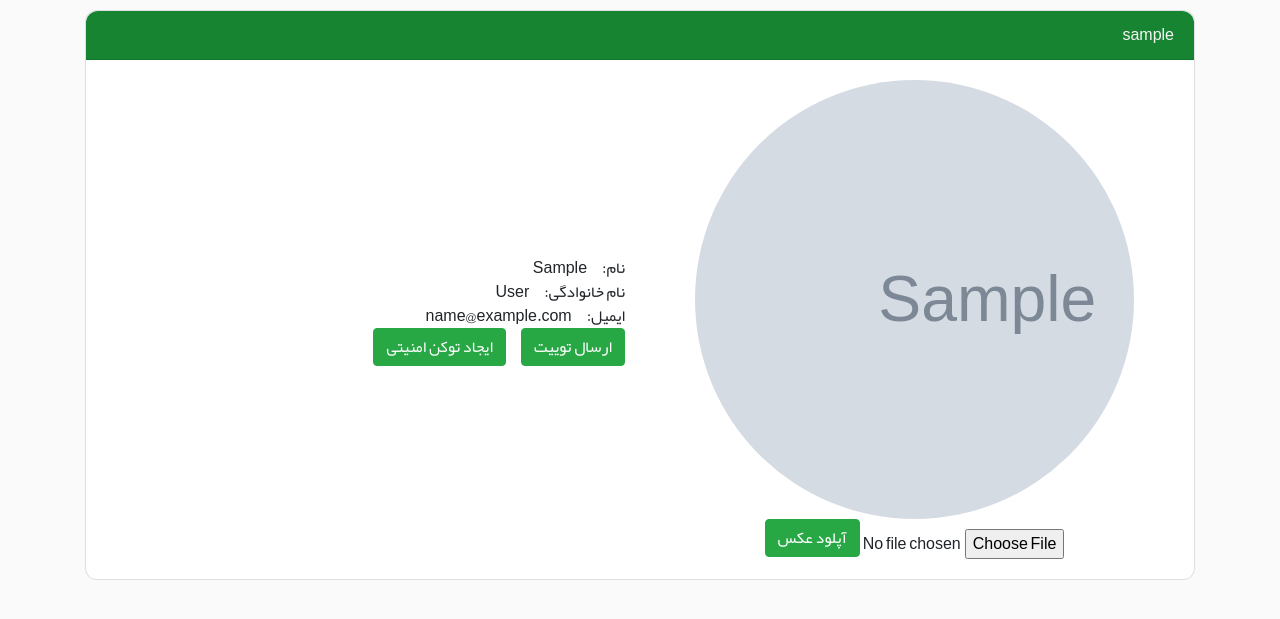
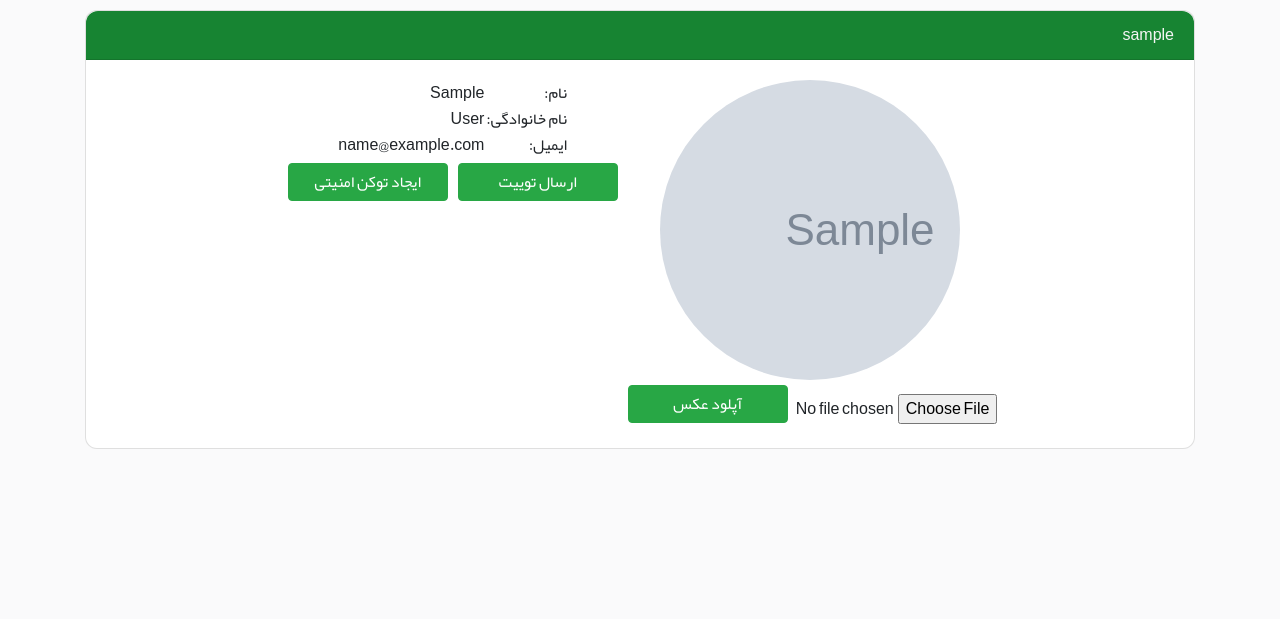
Before and after one commit to mostmand/jike, a Django app: page /account/profile in a window 1280 px wide. Shown: the part 50-669 px from the top of the page. Run offline with Django 3.2, Linux system fonts and the light colour scheme; a user stored in the database is signed in; tables that the repository leaves empty hold one stand-in row (values such as "Sample post"); grey boxes marked "Sample" are stand-in pictures; some libraries are stand-ins or nearby versions.

Commit message:
Fix some style

```diff
--- a/accounts/templates/profile.html
+++ b/accounts/templates/profile.html
@@ -6,8 +6,8 @@
         <div class="card-header">
             {{ user.username }}
         </div>
-        <div class="card-body row">
-            <div class="col-sm-6">
+        <div class="card-body row justify-content-center">
+            <div class="col-sm-auto">
                 <div class="row justify-content-center">
                     <div style="background-image: url({{ photo_path }})" class="rounded-circle profile-photo">
                     </div>
@@ -16,37 +16,41 @@
                 <form method="post" action="/account/profile/upload_photo" enctype="multipart/form-data">
                     {% csrf_token %}
                     <input type="file" name="photo" value="انتخاب عکس" accept="image/vnd.sealedmedia.softseal-jpg">
-                    <button type="submit" class="btn btn-success">آپلود عکس</button>
+                    <button type="submit" class="btn btn-success my-button">آپلود عکس</button>
                 </form>
                 </div>
             </div>
 
-            <div class="col-sm-auto align-content-center">
-                <div class="row">
-                    <div class="col-sm-auto">نام:</div>
-                    <div>{{ first_name }}</div>
+            <div class="col-sm-auto">
+                <div class="row justify-content-center">
+                    <table>
+                        <tbody>
+                            <tr>
+                                <td>نام:</td>
+                                <td>{{ first_name }}</td>
+                            </tr>
+                            <tr>
+                                <td>نام خانوادگی:</td>
+                                <td>{{ last_name }}</td>
+                            </tr>
+                            <tr>
+                                <td>ایمیل:</td>
+                                <td>{{ user.email }}</td>
+                            </tr>
+                        </tbody>
+                    </table>
                 </div>
-                <div class="row">
-                    <div class="col-sm-auto">نام خانوادگی:</div>
-                    <div>{{ last_name }}</div>
+
+                <div class="row form-group justify-content-center">
+                    <a class="button btn btn-success my-button" href="{% url 'twitter:create' %}">
+                        ارسال توییت
+                    </a>
+
+                    <a class="button btn btn-success text-white my-button" id="get_token_button">
+                        ایجاد توکن امنیتی
+                    </a>
                 </div>
-                <div class="row">
-                    <div class="col-sm-auto">ایمیل:</div>
-                    <div>{{ user.email }}</div>
-                </div>
-                <div class="row">
-                    <div class="col-sm-auto">
-                        <a class="button btn btn-success" href="{% url 'twitter:create' %}">
-                            ارسال توییت
-                        </a>
-                </div>
-                    <div class="form-group">
-                        <button class="btn btn-success" id="get_token_button">
-                            ایجاد توکن امنیتی
-                        </button>
-                    </div>
-                </div>
-                <div class="row" id="token_area">
+                <div class="row justify-content-center" id="token_area">
 
                 </div>
             </div>
--- a/static/style/css/style.css
+++ b/static/style/css/style.css
@@ -41,7 +41,8 @@ body{
 }
 
 .my-button {
-    width: 5rem;
+    width: 10rem;
+    margin: 5px;
 }
 
 .left{
--- a/twitter/templates/twitter/index.html
+++ b/twitter/templates/twitter/index.html
@@ -11,7 +11,7 @@
                     <div class="card-body">
                         <p class="text">{{ tweet.tweet_text }}</p>
                         <div class="left">
-                            <a class="button btn btn-success" href="{% url 'twitter:detail' tweet.id %}">
+                            <a class="button btn btn-success my-button" href="{% url 'twitter:detail' tweet.id %}">
                                 برو به صفحه‌ی توییت
                             </a>
                         </div>
```
